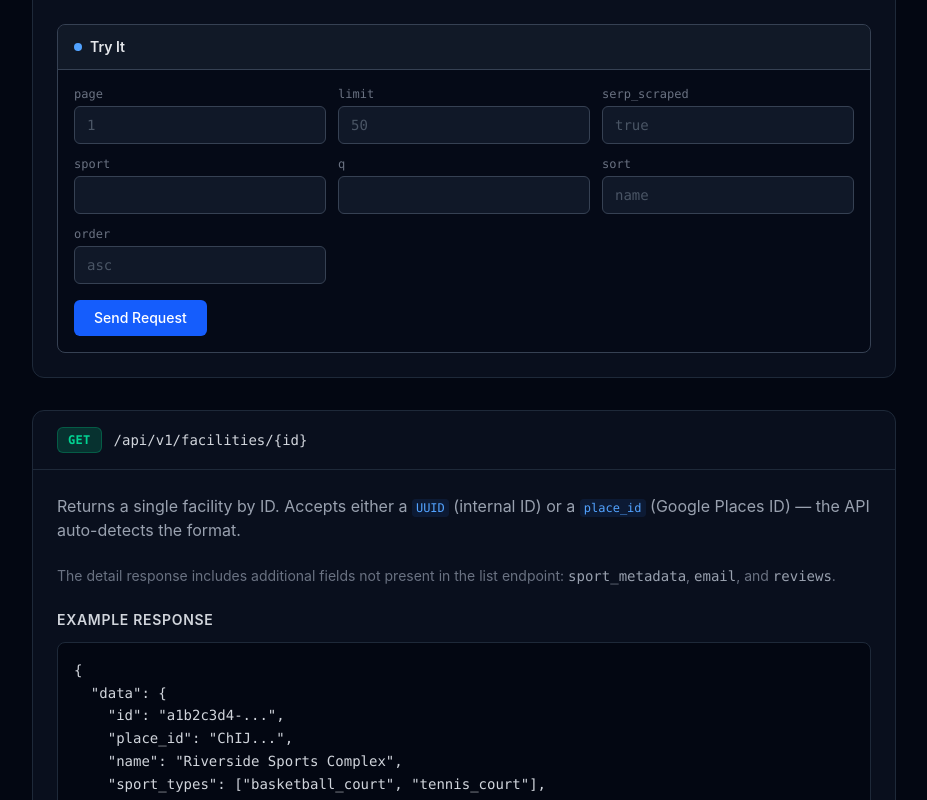
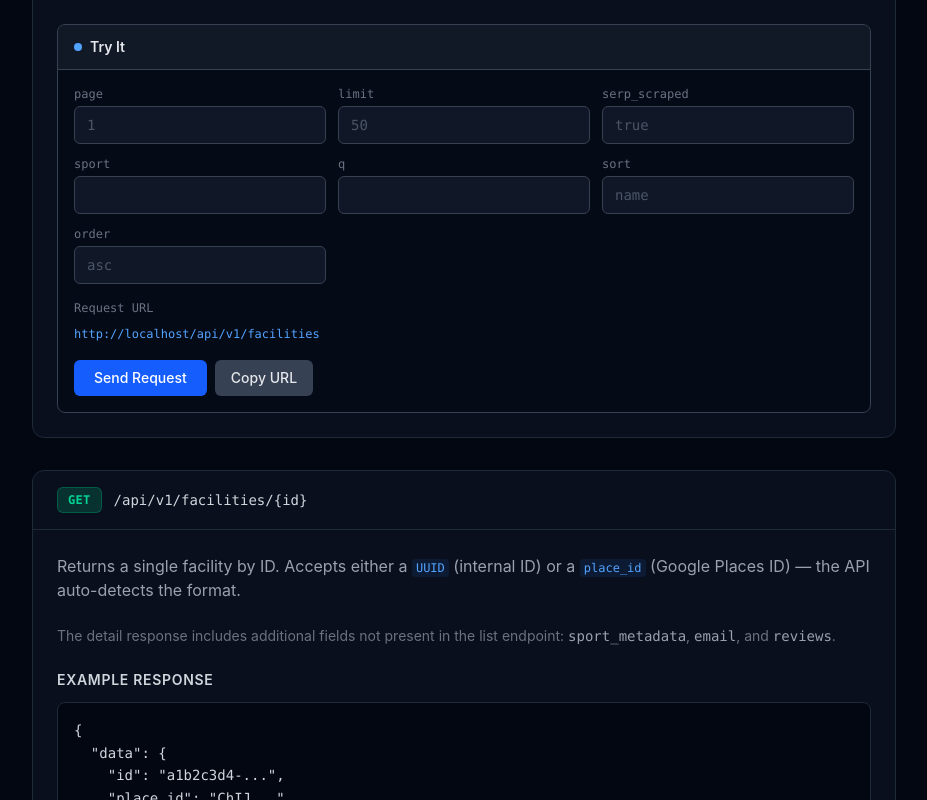
Before and after one commit to juliuscecilia33/physical_tsa_schools_map, a Next.js app: page /api-docs in a window 1280 px wide. Shown: the part 1535-2335 px from the top of the page, without its empty margins (176-1103 px from the left). Built offline with nearby package versions, Linux system fonts and the light colour scheme.

Commit message:
added copy url

```diff
--- a/src/app/api-docs/page.tsx
+++ b/src/app/api-docs/page.tsx
@@ -124,18 +124,14 @@ function TryItPanel({ endpoint, fields }: { endpoint: string; fields: { name: st
   const [response, setResponse] = useState<string | null>(null);
   const [status, setStatus] = useState<number | null>(null);
   const [loading, setLoading] = useState(false);
-  const [requestUrl, setRequestUrl] = useState<string | null>(null);
+  const [copied, setCopied] = useState(false);
 
-  const send = useCallback(async () => {
-    setLoading(true);
-    setResponse(null);
-    setStatus(null);
-
-    let url: string;
+  const buildUrl = useCallback(() => {
+    const origin = typeof window !== "undefined" ? window.location.origin : "";
     if (endpoint === "detail") {
       const id = values.id || "";
-      url = `${window.location.origin}/api/v1/facilities/${encodeURIComponent(id)}`;
-    } else {
+      return `${origin}/api/v1/facilities/${encodeURIComponent(id)}`;
+    }
     const params = new URLSearchParams();
     for (const f of fields) {
       const v = values[f.name];
@@ -144,10 +140,15 @@ function TryItPanel({ endpoint, fields }: { endpoint: string; fields: { name: st
       }
     }
     const qs = params.toString();
-      url = `${window.location.origin}/api/v1/facilities${qs ? `?${qs}` : ""}`;
-    }
+    return `${origin}/api/v1/facilities${qs ? `?${qs}` : ""}`;
+  }, [values, endpoint, fields]);
 
-    setRequestUrl(url);
+  const send = useCallback(async () => {
+    setLoading(true);
+    setResponse(null);
+    setStatus(null);
+
+    const url = buildUrl();
 
     try {
       const res = await fetch(url);
@@ -160,7 +161,15 @@ function TryItPanel({ endpoint, fields }: { endpoint: string; fields: { name: st
     } finally {
       setLoading(false);
     }
-  }, [values, endpoint, fields]);
+  }, [buildUrl]);
+
+  const copyUrl = useCallback(async () => {
+    await navigator.clipboard.writeText(buildUrl());
+    setCopied(true);
+    setTimeout(() => setCopied(false), 1500);
+  }, [buildUrl]);
+
+  const liveUrl = buildUrl();
 
   return (
     <div className="bg-gray-950/50 border border-gray-700 rounded-lg overflow-hidden">
@@ -186,6 +195,12 @@ function TryItPanel({ endpoint, fields }: { endpoint: string; fields: { name: st
           ))}
         </div>
 
+        <div>
+          <p className="text-xs font-mono text-gray-500 mb-1">Request URL</p>
+          <code className="text-xs text-blue-400 break-all">{liveUrl}</code>
+        </div>
+
+        <div className="flex items-center gap-2">
           <button
             onClick={send}
             disabled={loading}
@@ -193,13 +208,13 @@ function TryItPanel({ endpoint, fields }: { endpoint: string; fields: { name: st
           >
             {loading ? "Sending..." : "Send Request"}
           </button>
-
-        {requestUrl && (
-          <div>
-            <p className="text-xs font-mono text-gray-500 mb-1">Request URL</p>
-            <code className="text-xs text-blue-400 break-all">{requestUrl}</code>
+          <button
+            onClick={copyUrl}
+            className="bg-gray-700 hover:bg-gray-600 text-gray-200 text-sm font-medium px-4 py-2 rounded-md transition-colors"
+          >
+            {copied ? "Copied!" : "Copy URL"}
+          </button>
         </div>
-        )}
 
         {response !== null && (
           <div>
```
Lines whose indentation alone changed are shown as unchanged.
